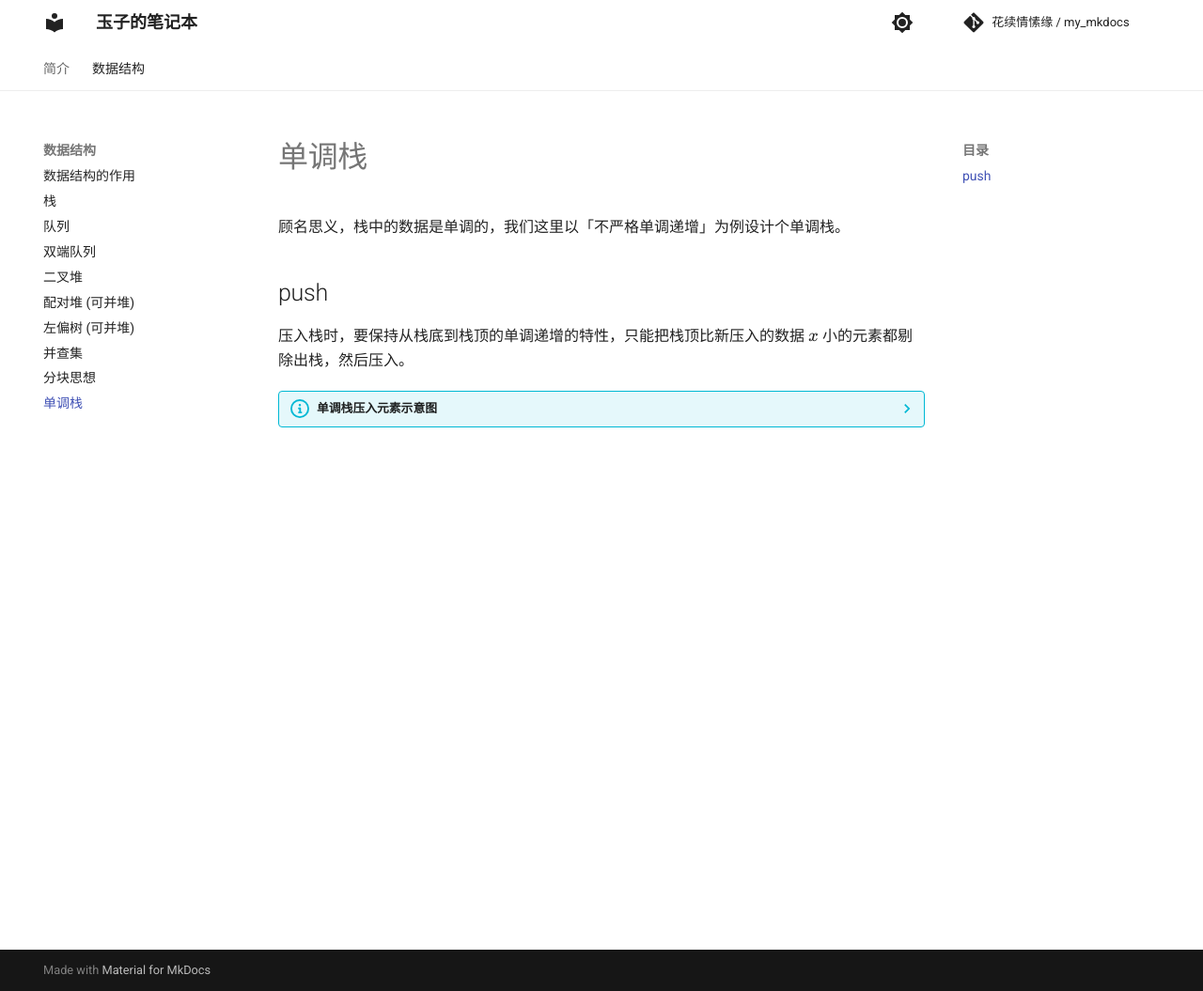
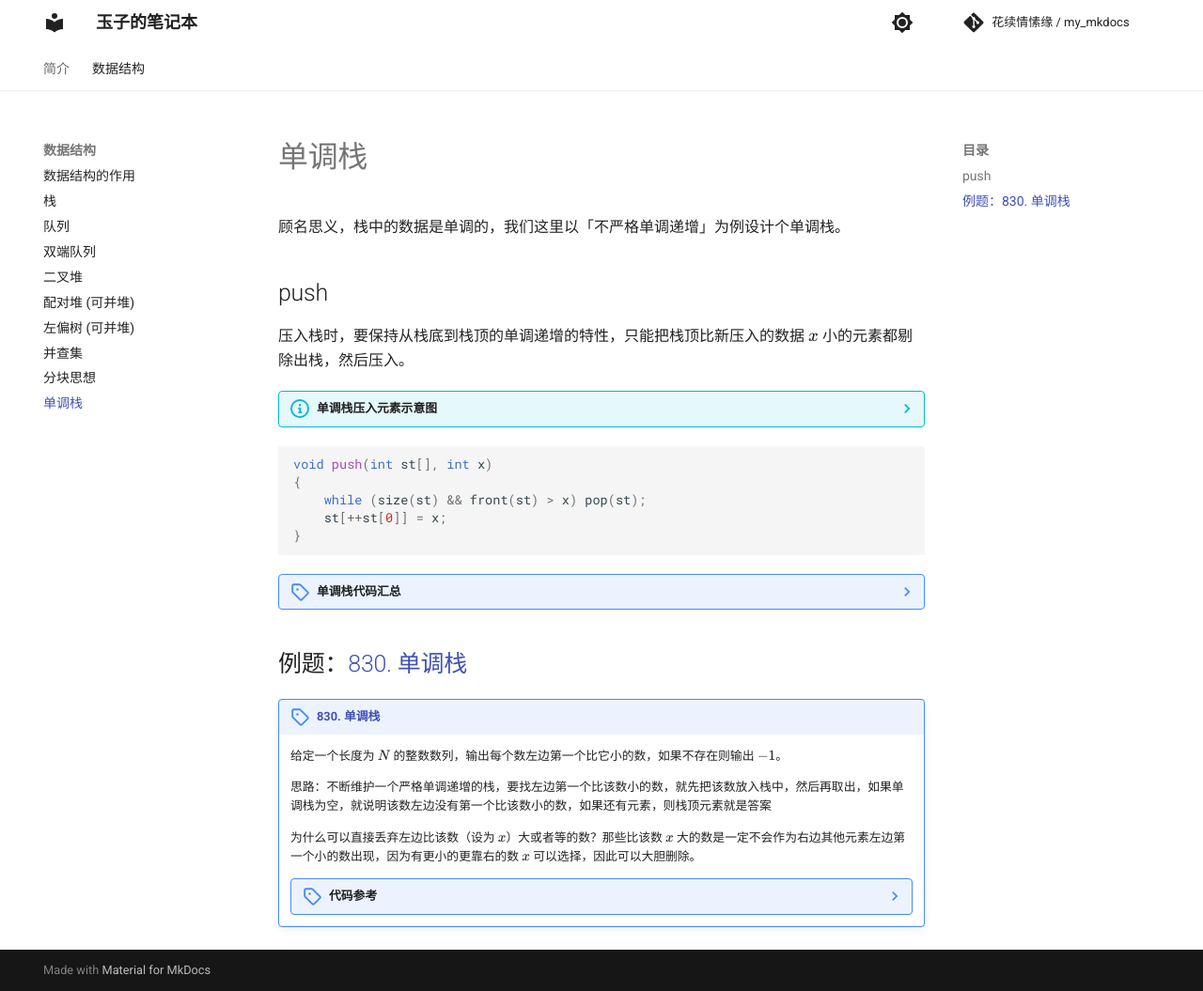
Before and after one commit to huaxv-code/huaxv-note, an MkDocs documentation site: the page built from docs/label/数据结构/单调栈.md, in a window 1280 px wide and 1055 px high. Shown: the whole window at 94% size. Built offline with MkDocs 1.6.1 and Material for MkDocs 9.7.7, drawn with Linux system fonts in a browser that asks for light colours.

Commit message:
单调栈

````diff
--- a/docs/label/数据结构/单调栈.md
+++ b/docs/label/数据结构/单调栈.md
@@ -9,3 +9,103 @@
 ??? info "单调栈压入元素示意图"
 
     ![单调栈示意图](../../img/单调栈示意图.png){width=100%}
+
+```c++
+void push(int st[], int x)
+{
+    while (size(st) && front(st) > x) pop(st);
+    st[++st[0]] = x;
+}
+```
+
+??? note "单调栈代码汇总"
+
+    ```c++
+    const int N = int (1e6 + 10);
+    int q[N];
+
+    bool empty(int st[])
+    {
+        return !st[0];
+    }
+
+    int size(int st[])
+    {
+        return st[0];
+    }
+
+    int front(int st[])
+    {
+        return st[st[0]];
+    }
+
+    void pop(int st[])
+    {
+        st[0]--;
+    }
+
+    void push(int st[], int x)
+    {
+        while (size(st) && front(st) > x) pop(st);
+        st[++st[0]] = x;
+    }
+    ```
+
+## 例题：[830. 单调栈](https://www.acwing.com/problem/content/832/)
+
+!!! note "[830. 单调栈](https://www.acwing.com/problem/content/832/)"
+
+    给定一个长度为 $N$ 的整数数列，输出每个数左边第一个比它小的数，如果不存在则输出 $−1$。
+
+    思路：不断维护一个严格单调递增的栈，要找左边第一个比该数小的数，就先把该数放入栈中，然后再取出，如果单调栈为空，就说明该数左边没有第一个比该数小的数，如果还有元素，则栈顶元素就是答案
+
+    为什么可以直接丢弃左边比该数（设为 $x$）大或者等的数？那些比该数 $x$ 大的数是一定不会作为右边其他元素左边第一个小的数出现，因为有更小的更靠右的数 $x$ 可以选择，因此可以大胆删除。
+
+    ??? note "代码参考"
+        ```c++
+        // 即使是不成熟的尝试，
+
+        const int N = int (1e6 + 10);
+        int q[N], n;
+
+        bool empty(int st[])
+        {
+            return !st[0];
+        }
+
+        int size(int st[])
+        {
+            return st[0];
+        }
+
+        int front(int st[])
+        {
+            return st[st[0]];
+        }
+
+        void pop(int st[])
+        {
+            st[0]--;
+        }
+
+        void push(int st[], int x)
+        {
+            while (size(st) && front(st) >= x) pop(st);
+            st[++st[0]] = x;
+        }
+
+        void solve(void)
+        {
+            scanf ("%d", &n);
+            while (n --)
+            {
+                int t; scanf ("%d", &t);
+                push(q, t); pop(q);
+                if (size(q)) printf ("%d ", front(q));
+                else printf ("-1 ");
+                push(q, t);
+            }
+        }
+
+        // 也胜于胎死腹中的策略。
+        ```
````
